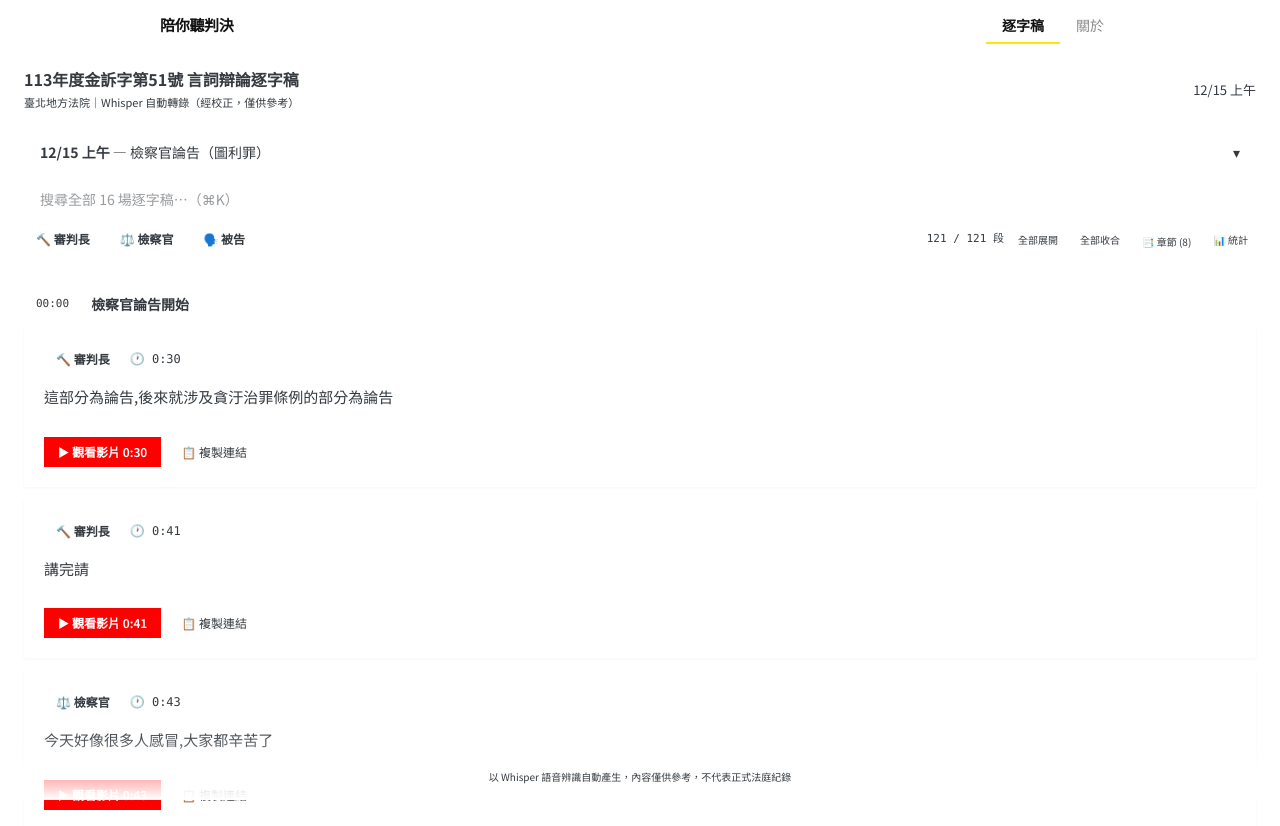
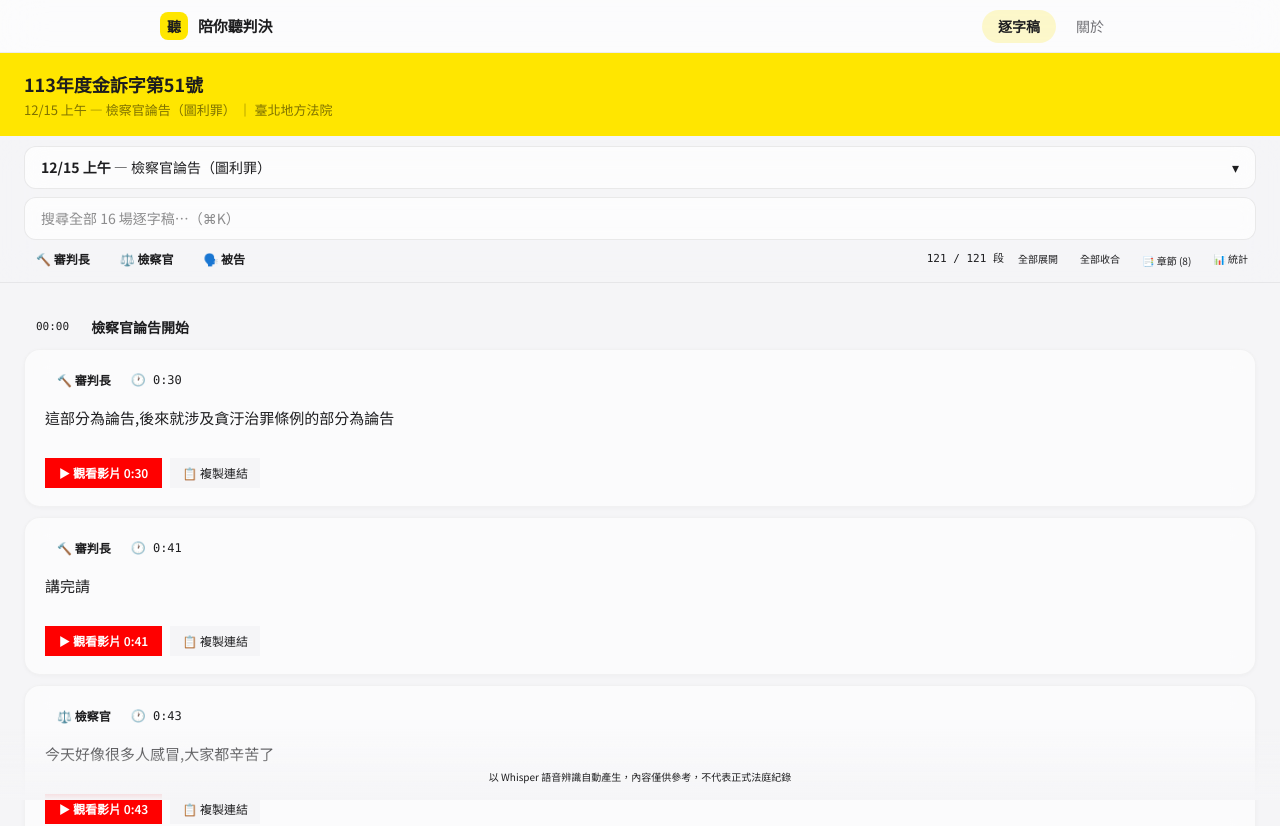
Before and after one commit to mrlefttw/ko-trial, a React (Vite) app: page /#/ in a window 1280 px wide. Shown: the top 826 px of the page. Built offline with nearby package versions, Linux system fonts and the light colour scheme.

Commit message:
redesign: 毛玻璃+圓角+白黃主色調現代化設計

```diff
--- a/src/App.jsx
+++ b/src/App.jsx
@@ -50,18 +50,21 @@ function ParagraphCard({ para, paraKey, query, isExpanded, onToggle, sessionId,
       id={paraKey}
       onClick={() => onToggle(paraKey)}
       style={{
-        background: 'var(--color-bg-card)',
-        borderRadius: 'var(--radius-card)',
-        padding: '20px',
-        marginBottom: '12px',
+        background: isExpanded ? 'rgba(255,255,255,0.85)' : 'rgba(255,255,255,0.6)',
+        backdropFilter: 'blur(12px)',
+        WebkitBackdropFilter: 'blur(12px)',
+        borderRadius: 16,
+        padding: '18px 20px',
+        marginBottom: '10px',
         cursor: 'pointer',
-        transition: 'box-shadow 0.15s',
+        transition: 'all 0.2s ease',
+        border: isExpanded ? '1px solid rgba(255,230,0,0.4)' : '1px solid rgba(0,0,0,0.04)',
         boxShadow: isExpanded
-          ? '0 0 0 2px var(--color-bg-header), 0 2px 8px rgba(0,0,0,0.06)'
-          : '0 1px 3px rgba(0,0,0,0.04)',
+          ? '0 4px 24px rgba(0,0,0,0.06)'
+          : '0 1px 4px rgba(0,0,0,0.03)',
       }}
-      onMouseEnter={e => { if (!isExpanded) e.currentTarget.style.boxShadow = '0 2px 8px rgba(0,0,0,0.08)'; }}
-      onMouseLeave={e => { if (!isExpanded) e.currentTarget.style.boxShadow = '0 1px 3px rgba(0,0,0,0.04)'; }}
+      onMouseEnter={e => { if (!isExpanded) { e.currentTarget.style.background = 'rgba(255,255,255,0.8)'; e.currentTarget.style.boxShadow = '0 4px 16px rgba(0,0,0,0.06)'; }}}
+      onMouseLeave={e => { if (!isExpanded) { e.currentTarget.style.background = 'rgba(255,255,255,0.6)'; e.currentTarget.style.boxShadow = '0 1px 4px rgba(0,0,0,0.03)'; }}}
     >
       {/* Top: badges */}
       <div style={{ display: 'flex', flexWrap: 'wrap', alignItems: 'center', gap: '8px', marginBottom: '12px' }}>
@@ -329,9 +332,10 @@ function SessionPicker({ current, onChange, isMobile, isGlobalSearch }) {
     <div style={{ position: 'relative' }}>
       <button onClick={() => setOpen(!open)}
         style={{
-          width: '100%', textAlign: 'left', padding: '8px 16px', fontSize: '14px',
-          background: 'var(--color-bg-card)', border: '1px solid var(--color-border)',
-          borderRadius: 'var(--radius-input)', fontFamily: 'var(--font-ui)', cursor: 'pointer',
+          width: '100%', textAlign: 'left', padding: '10px 16px', fontSize: '14px',
+          background: 'rgba(255,255,255,0.7)', border: '1px solid rgba(0,0,0,0.08)',
+          backdropFilter: 'blur(12px)', WebkitBackdropFilter: 'blur(12px)',
+          borderRadius: 12, fontFamily: 'var(--font-ui)', cursor: 'pointer',
           display: 'flex', justifyContent: 'space-between', alignItems: 'center',
         }}
       >
@@ -342,9 +346,10 @@ function SessionPicker({ current, onChange, isMobile, isGlobalSearch }) {
         <>
           <div onClick={() => setOpen(false)} style={{ position: 'fixed', inset: 0, zIndex: 49 }} />
           <div style={{
-            position: 'absolute', zIndex: 50, top: '100%', left: 0, right: 0, marginTop: '4px',
-            background: 'var(--color-bg-card)', border: '1px solid var(--color-border)',
-            borderRadius: 'var(--radius-card)', boxShadow: '0 8px 24px rgba(0,0,0,0.12)',
+            position: 'absolute', zIndex: 50, top: '100%', left: 0, right: 0, marginTop: '6px',
+            background: 'rgba(255,255,255,0.88)', border: '1px solid rgba(0,0,0,0.08)',
+            backdropFilter: 'saturate(180%) blur(20px)', WebkitBackdropFilter: 'saturate(180%) blur(20px)',
+            borderRadius: 16, boxShadow: '0 12px 40px rgba(0,0,0,0.12)',
             maxHeight: '60vh', overflowY: 'auto',
           }}>
             {SESSIONS.map(s => {
@@ -583,22 +588,16 @@ export default function App() {
     <div style={{ minHeight: '100vh', background: 'var(--color-bg)', fontFamily: 'var(--font-ui)' }}>
       <link href="https://fonts.googleapis.com/css2?family=Noto+Sans+TC:wght@300;400;500;600;700&family=Noto+Serif+TC:wght@400;600;700&display=swap" rel="stylesheet" />
 
-      {/* Header — 精簡版 */}
+      {/* Header */}
       <header style={{
-        background: 'linear-gradient(180deg, var(--color-bg-header) 0%, var(--color-bg-header-end) 100%)',
-        color: 'var(--color-text-on-dark)', padding: '16px 24px',
+        background: '#ffe600', padding: '20px 24px 16px',
       }}>
-        <div style={{ maxWidth: 'var(--width-content)', margin: '0 auto', display: 'flex', justifyContent: 'space-between', alignItems: 'center' }}>
-          <div>
-            <h1 style={{ fontSize: '16px', fontWeight: 700, margin: 0, fontFamily: 'var(--font-body)', lineHeight: 1.3 }}>
-              113年度金訴字第51號 言詞辯論逐字稿
-            </h1>
-            <div style={{ fontSize: '11px', color: 'var(--color-text-on-dark-muted)', marginTop: 4 }}>
-              臺北地方法院｜Whisper 自動轉錄（經校正，僅供參考）
-            </div>
-          </div>
-          <div style={{ fontSize: '13px', color: 'var(--color-text-on-dark-secondary)', fontFamily: 'var(--font-body)', textAlign: 'right' }}>
-            {isGlobalSearch ? '跨場次搜尋' : `${session?.label}`}
+        <div style={{ maxWidth: 'var(--width-content)', margin: '0 auto' }}>
+          <h1 style={{ fontSize: '18px', fontWeight: 700, margin: '0 0 4px', color: '#1d1d1f', fontFamily: 'var(--font-body)', lineHeight: 1.3 }}>
+            113年度金訴字第51號
+          </h1>
+          <div style={{ fontSize: '13px', color: 'rgba(0,0,0,0.5)' }}>
+            {isGlobalSearch ? '跨場次全文搜尋' : `${session?.label} — ${session?.desc}`} ｜ 臺北地方法院
           </div>
         </div>
       </header>
@@ -606,8 +605,11 @@ export default function App() {
       {/* Sticky toolbar */}
       <div style={{
         position: 'sticky', top: 52, zIndex: 99,
-        background: 'var(--color-bg)', borderBottom: '1px solid var(--color-border)',
-        padding: '8px 24px', backdropFilter: 'blur(10px)',
+        background: 'rgba(245, 245, 247, 0.75)',
+        backdropFilter: 'saturate(180%) blur(20px)',
+        WebkitBackdropFilter: 'saturate(180%) blur(20px)',
+        borderBottom: '1px solid rgba(0,0,0,0.06)',
+        padding: '10px 24px',
       }}>
         <div style={{ maxWidth: 'var(--width-content)', margin: '0 auto' }}>
           {/* Session picker / global search indicator */}
@@ -632,8 +634,9 @@ export default function App() {
               placeholder="搜尋全部 16 場逐字稿⋯（⌘K）"
               style={{
                 width: '100%', padding: '10px 16px', fontSize: '14px',
-                border: '1px solid var(--color-border)', borderRadius: 'var(--radius-input)',
-                outline: 'none', background: 'var(--color-bg-card)',
+                border: '1px solid rgba(0,0,0,0.08)', borderRadius: 12,
+                outline: 'none', background: 'rgba(255,255,255,0.7)',
+                backdropFilter: 'blur(8px)', WebkitBackdropFilter: 'blur(8px)',
                 fontFamily: 'var(--font-ui)', boxSizing: 'border-box',
               }}
             />
--- a/src/Site.jsx
+++ b/src/Site.jsx
@@ -10,27 +10,24 @@ const NAV_ITEMS = [
 
 function Nav() {
   const location = useLocation();
-  const [open, setOpen] = useState(false);
-  const [isMobile, setIsMobile] = useState(window.innerWidth < 720);
+  const current = location.pathname;
   const [scrolled, setScrolled] = useState(false);
-  const current = location.pathname;
 
   useEffect(() => {
-    const onResize = () => setIsMobile(window.innerWidth < 720);
     const onScroll = () => setScrolled(window.scrollY > 10);
-    window.addEventListener('resize', onResize);
     window.addEventListener('scroll', onScroll);
-    return () => { window.removeEventListener('resize', onResize); window.removeEventListener('scroll', onScroll); };
+    return () => window.removeEventListener('scroll', onScroll);
   }, []);
 
   return (
     <nav style={{
       position: 'sticky', top: 0, zIndex: 100,
-      background: scrolled ? 'rgba(255,255,255,0.96)' : 'rgba(255,255,255,0.88)',
-      backdropFilter: 'blur(16px)',
-      borderBottom: scrolled ? '1px solid #e5e5e5' : '1px solid transparent',
+      background: 'rgba(255, 255, 255, 0.65)',
+      backdropFilter: 'saturate(180%) blur(20px)',
+      WebkitBackdropFilter: 'saturate(180%) blur(20px)',
+      borderBottom: '1px solid rgba(0,0,0,0.06)',
       padding: '0 24px',
-      transition: 'all 0.2s',
+      transition: 'all 0.3s',
     }}>
       <div style={{
         maxWidth: 960, margin: '0 auto',
@@ -38,24 +35,28 @@ function Nav() {
         height: 52,
       }}>
         <Link to="/" style={{
-          textDecoration: 'none', display: 'flex', alignItems: 'center', gap: 8,
+          textDecoration: 'none', display: 'flex', alignItems: 'center', gap: 10,
         }}>
+          <div style={{
+            width: 28, height: 28, borderRadius: 8, background: '#ffe600',
+            display: 'flex', alignItems: 'center', justifyContent: 'center',
+            fontSize: 14, fontWeight: 800, color: '#1d1d1f',
+          }}>聽</div>
           <span style={{
-            fontWeight: 800, fontSize: 15, color: '#111', letterSpacing: '-0.02em',
-            fontFamily: "'Noto Serif TC', serif",
+            fontWeight: 700, fontSize: 15, color: '#1d1d1f', letterSpacing: '-0.01em',
           }}>
             陪你聽判決
           </span>
         </Link>
 
-        <div style={{ display: 'flex', gap: 0 }}>
+        <div style={{ display: 'flex', gap: 4 }}>
           {NAV_ITEMS.map(item => (
             <Link key={item.path} to={item.path} style={{
-              textDecoration: 'none', padding: '6px 16px',
+              textDecoration: 'none', padding: '6px 16px', borderRadius: 20,
               fontSize: 14, fontWeight: current === item.path ? 600 : 400,
-              color: current === item.path ? '#111' : '#888',
-              borderBottom: current === item.path ? '2px solid #ffe600' : '2px solid transparent',
-              transition: 'all 0.15s',
+              color: current === item.path ? '#1d1d1f' : '#6e6e73',
+              background: current === item.path ? 'rgba(255, 230, 0, 0.2)' : 'transparent',
+              transition: 'all 0.2s',
             }}>
               {item.label}
             </Link>
@@ -75,10 +76,18 @@ export default function Site() {
         <Route path="/about" element={<About />} />
       </Routes>
       <footer style={{
-        background: '#111', color: 'rgba(255,255,255,0.4)', fontSize: 13,
-        padding: '40px 20px', textAlign: 'center', lineHeight: 1.8,
+        background: 'rgba(255, 255, 255, 0.6)',
+        backdropFilter: 'blur(20px)',
+        WebkitBackdropFilter: 'blur(20px)',
+        borderTop: '1px solid rgba(0,0,0,0.06)',
+        color: '#6e6e73', fontSize: 13,
+        padding: '32px 20px', textAlign: 'center', lineHeight: 1.8,
       }}>
-        <div style={{ color: '#ffe600', fontWeight: 600, marginBottom: 8, fontFamily: "'Noto Serif TC', serif" }}>
+        <div style={{
+          display: 'inline-block', padding: '4px 12px', borderRadius: 8,
+          background: '#ffe600', color: '#1d1d1f', fontWeight: 700, fontSize: 13,
+          marginBottom: 12,
+        }}>
           陪你聽判決
         </div>
         <p style={{ margin: '0 0 4px' }}>資料來源：臺北地院刑事科 YouTube</p>
--- a/src/index.css
+++ b/src/index.css
@@ -1,47 +1,49 @@
 @import "tailwindcss";
 
 @theme {
-  /* ============================================================
-     設計 Token — 改這裡就能換整站配色與版型
-     靈感：Ronny 開源回憶錄的乾淨留白 + 柔和灰階
-     ============================================================ */
+  /* 主色 */
+  --color-primary: #ffe600;
+  --color-primary-hover: #f5dc00;
+  --color-primary-light: rgba(255, 230, 0, 0.12);
+  --color-primary-border: rgba(255, 230, 0, 0.3);
 
-  /* 基底色 — 純白底，不用米色 */
-  --color-bg: #ffffff;
-  --color-bg-card: #ffffff;
-  --color-bg-hover: #f8f9fa;
+  /* 基底 */
+  --color-bg: #f5f5f7;
+  --color-bg-card: rgba(255, 255, 255, 0.72);
+  --color-bg-card-solid: #ffffff;
+  --color-bg-hover: rgba(255, 255, 255, 0.9);
   --color-bg-header: #ffe600;
   --color-bg-header-end: #f5dc00;
-  --color-border: #e9ecef;
-  --color-border-light: #f1f3f5;
+  --color-border: rgba(0, 0, 0, 0.06);
+  --color-border-light: rgba(0, 0, 0, 0.03);
 
-  /* 文字 — 更柔和的灰階 */
-  --color-text: #343a40;
-  --color-text-secondary: #868e96;
-  --color-text-muted: #adb5bd;
-  --color-text-dim: #ced4da;
-  --color-text-on-dark: #111111;
+  /* 文字 */
+  --color-text: #1d1d1f;
+  --color-text-secondary: #6e6e73;
+  --color-text-muted: #aeaeb2;
+  --color-text-dim: #c7c7cc;
+  --color-text-on-dark: #1d1d1f;
   --color-text-on-dark-secondary: rgba(0, 0, 0, 0.6);
   --color-text-on-dark-muted: rgba(0, 0, 0, 0.35);
 
   /* 搜尋高亮 */
   --color-highlight: #fff3bf;
 
-  /* 發言者色系 — 降低飽和度，更舒服 */
-  --color-judge: #c2955a;
-  --color-judge-bg: #fdf8f0;
-  --color-prosecutor: #4c6ef5;
-  --color-prosecutor-bg: #f0f4ff;
-  --color-defense: #37b24d;
-  --color-defense-bg: #f0faf2;
-  --color-defendant: #e03131;
-  --color-defendant-bg: #fff0f0;
+  /* 發言者色系 */
+  --color-judge: #b8860b;
+  --color-judge-bg: rgba(184, 134, 11, 0.08);
+  --color-prosecutor: #3b82f6;
+  --color-prosecutor-bg: rgba(59, 130, 246, 0.08);
+  --color-defense: #22c55e;
+  --color-defense-bg: rgba(34, 197, 94, 0.08);
+  --color-defendant: #ef4444;
+  --color-defendant-bg: rgba(239, 68, 68, 0.08);
 
-  /* 版型 — 寬鬆留白 */
-  --width-content: 720px;
-  --radius-card: 12px;
-  --radius-pill: 20px;
-  --radius-input: 10px;
+  /* 版型 */
+  --width-content: 760px;
+  --radius-card: 16px;
+  --radius-pill: 24px;
+  --radius-input: 12px;
 
   /* 字體 */
   --font-body: 'Noto Serif TC', 'Source Han Serif TC', serif;
@@ -50,6 +52,7 @@
 }
 
 *, *::before, *::after { box-sizing: border-box; }
+
 body {
   margin: 0;
   background: var(--color-bg);
@@ -57,10 +60,3 @@ body {
   font-family: var(--font-ui);
   -webkit-font-smoothing: antialiased;
 }
-
-/* Mobile responsive nav */
-@media (max-width: 640px) {
-  .desktop-nav { display: none !important; }
-  .mobile-menu-btn { display: block !important; }
-  .mobile-nav { display: flex !important; }
-}
```
